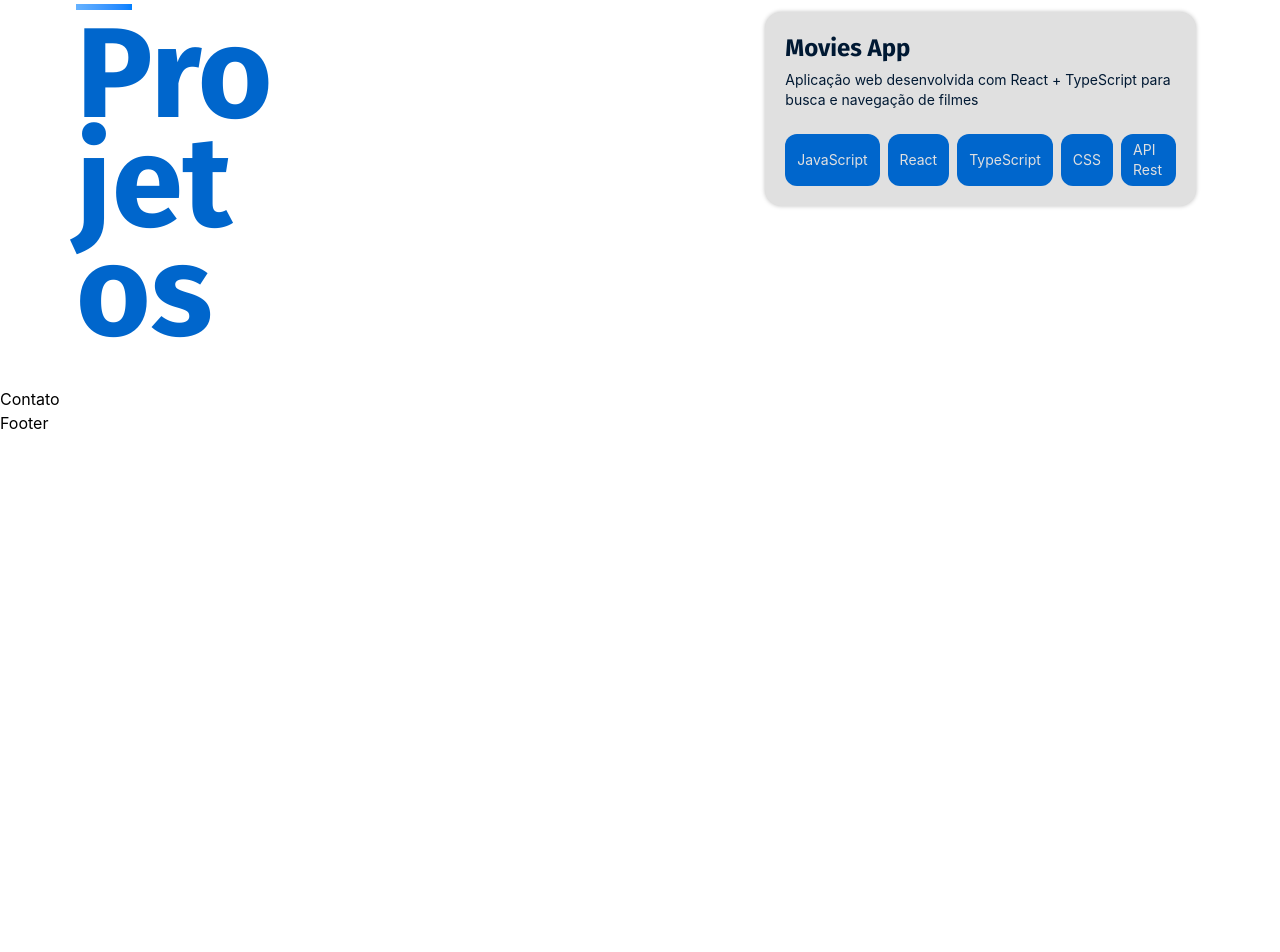
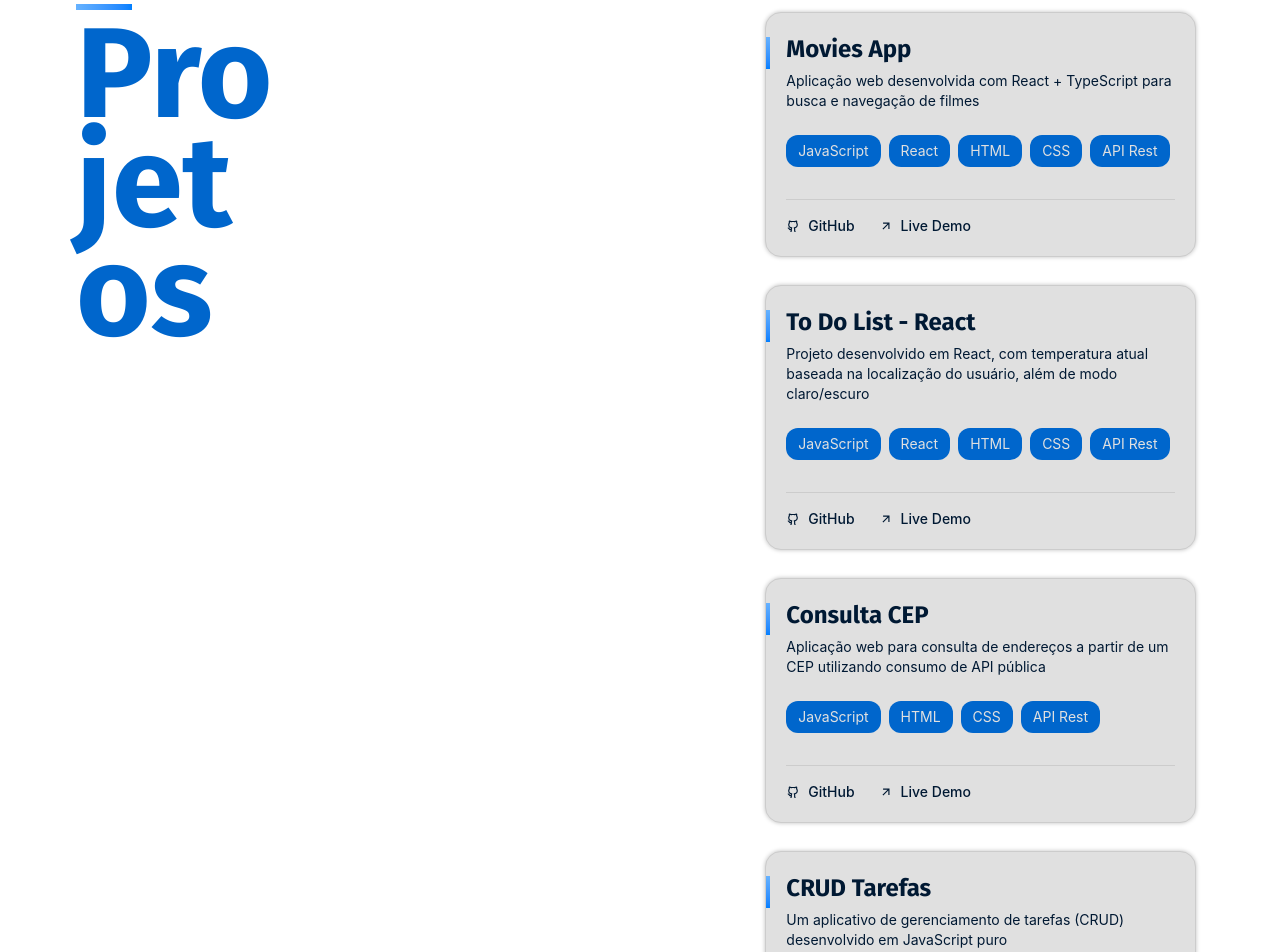
Before and after one commit to gutosavi/gustavo-portfolio, a React (Vite) app: page / in a window 1280 px wide. Shown: the part 2640-3592 px from the top of the page. Before the commit the page ends 3075 px from the top, so only its background shows below. Built offline with nearby package versions, Linux system fonts and the light colour scheme.

Commit message:
feat: finaliza seção [Projetos.tsx]

```diff
--- a/src/sections/Projetos.tsx
+++ b/src/sections/Projetos.tsx
@@ -2,9 +2,12 @@ import React from 'react'
 import Section from '../components/Section'
 import SectionTitle from '../components/SectionTitle'
 import Container from '../components/Container'
-import { motion } from 'framer-motion'
 import AnimationCard from '../components/AnimationCard'
 import Tags from '../components/Tags'
+import { motion } from 'framer-motion'
+import { decorativeCardAnimation } from '../animations/animations'
+import { RiGithubLine, RiArrowRightUpLine } from 'react-icons/ri';
+import LinkCard from '../components/LinkCard'
 
 const Projetos = () => {
   return (
@@ -17,20 +20,141 @@ const Projetos = () => {
           </div>
 
           <div className='flex flex-col gap-7 p-2 *:bg-neutral-100 *:shadow-[0px_0px_4px_0px_rgba(0,0,0,0.25)] laptop:col-span-full overflow-hidden laptop:col-start-8'>
-            <AnimationCard classe={'relative p-5 rounded-2xl'} delay={0.2}>
-              <h2 className='text-primary-900 mb-1.5 font-display text-2xl font-bold leading-8'>Movies App</h2>
-              <p className='text-primary-900 text-sm'>Aplicação web desenvolvida com React + TypeScript para busca e navegação de filmes</p>
-              <div className='flex flex-row gap-2 mt-6 text-sm'>
-                <Tags text={'JavaScript'}></Tags>
-                <Tags text={'React'}></Tags>
-                <Tags text={'TypeScript'}></Tags>
-                <Tags text={'CSS'}></Tags>
-                <Tags text={'API Rest'}></Tags>
+
+            <AnimationCard
+              classe="group relative rounded-2xl border border-neutral-200 p-5 transition-all duration-300 hover:border-primary-300" delay={0.2}>
+
+              <motion.div
+                variants={decorativeCardAnimation}
+                className="absolute top-6 left-0 h-8 w-1 origin-top bg-linear-to-b from-primary-300 to-primary-500"/>
+
+              <div
+                className="transition-transform duration-300 group-hover:scale-[1.01]">
+
+                <h2
+                  className="mb-1.5 font-display text-2xl font-bold leading-8 text-primary-900">
+                  Movies App
+                </h2>
+
+                <p className="text-sm text-primary-900">
+                  Aplicação web desenvolvida com React + TypeScript para busca e navegação de filmes
+                </p>
+
+                <div className="mt-6 flex flex-wrap gap-2 text-sm">
+                  <Tags text="JavaScript" />
+                  <Tags text="React" />
+                  <Tags text="HTML" />
+                  <Tags text="CSS" />
+                  <Tags text="API Rest" />
+                </div>
+              </div>
+
+              <div className="mt-8 flex items-center gap-6 border-t border-neutral-200 pt-4">
+                <LinkCard href="https://github.com/gutosavi/react-movies-app" text="GitHub" icon={RiGithubLine}/>
+                <LinkCard href="https://github.com/gutosavi/react-movies-app" text="Live Demo" icon={RiArrowRightUpLine}/>
+              </div>
+            </AnimationCard>
+
+            <AnimationCard
+              classe="group relative rounded-2xl border border-neutral-200 p-5 transition-all duration-300 hover:border-primary-300" delay={0.2}>
+
+              <motion.div
+                variants={decorativeCardAnimation}
+                className="absolute top-6 left-0 h-8 w-1 origin-top bg-linear-to-b from-primary-300 to-primary-500"/>
+
+              <div
+                className="transition-transform duration-300 group-hover:scale-[1.01]">
+
+                <h2
+                  className="mb-1.5 font-display text-2xl font-bold leading-8 text-primary-900">
+                  To Do List - React
+                </h2>
+
+                <p className="text-sm text-primary-900">
+                  Projeto desenvolvido em React, com temperatura atual baseada na localização do usuário, além de modo claro/escuro
+                </p>
+
+                <div className="mt-6 flex flex-wrap gap-2 text-sm">
+                  <Tags text="JavaScript" />
+                  <Tags text="React" />
+                  <Tags text="HTML" />
+                  <Tags text="CSS" />
+                  <Tags text="API Rest" />
+                </div>
+              </div>
+
+              <div className="mt-8 flex items-center gap-6 border-t border-neutral-200 pt-4">
+                <LinkCard href="https://github.com/gutosavi/react-to-do-list" text="GitHub" icon={RiGithubLine}/>
+                <LinkCard href="https://github.com/gutosavi/react-to-do-list" text="Live Demo" icon={RiArrowRightUpLine}/>
+              </div>
+            </AnimationCard>
+
+            <AnimationCard
+              classe="group relative rounded-2xl border border-neutral-200 p-5 transition-all duration-300 hover:border-primary-300" delay={0.2}>
+
+              <motion.div
+                variants={decorativeCardAnimation}
+                className="absolute top-6 left-0 h-8 w-1 origin-top bg-linear-to-b from-primary-300 to-primary-500"/>
+
+              <div
+                className="transition-transform duration-300 group-hover:scale-[1.01]">
+
+                <h2
+                  className="mb-1.5 font-display text-2xl font-bold leading-8 text-primary-900">
+                  Consulta CEP
+                </h2>
+
+                <p className="text-sm text-primary-900">
+                  Aplicação web para consulta de endereços a partir de um CEP utilizando consumo de API pública
+                </p>
+
+                <div className="mt-6 flex flex-wrap gap-2 text-sm">
+                  <Tags text="JavaScript" />
+                  <Tags text="HTML" />
+                  <Tags text="CSS" />
+                  <Tags text="API Rest" />
+                </div>
+              </div>
+
+              <div className="mt-8 flex items-center gap-6 border-t border-neutral-200 pt-4">
+                <LinkCard href="https://github.com/gutosavi/busca-cep" text="GitHub" icon={RiGithubLine}/>
+                <LinkCard href="https://github.com/gutosavi/busca-cep" text="Live Demo" icon={RiArrowRightUpLine}/>
+              </div>
+            </AnimationCard>
+
+            <AnimationCard
+              classe="group relative rounded-2xl border border-neutral-200 p-5 transition-all duration-300 hover:border-primary-300" delay={0.2}>
+
+              <motion.div
+                variants={decorativeCardAnimation}
+                className="absolute top-6 left-0 h-8 w-1 origin-top bg-linear-to-b from-primary-300 to-primary-500"/>
+
+              <div
+                className="transition-transform duration-300 group-hover:scale-[1.01]">
+
+                <h2
+                  className="mb-1.5 font-display text-2xl font-bold leading-8 text-primary-900">
+                  CRUD Tarefas
+                </h2>
+
+                <p className="text-sm text-primary-900">
+                  Um aplicativo de gerenciamento de tarefas (CRUD) desenvolvido em JavaScript puro
+                </p>
+
+                <div className="mt-6 flex flex-wrap gap-2 text-sm">
+                  <Tags text="JavaScript" />
+                  <Tags text="HTML" />
+                  <Tags text="CSS" />
+                </div>
+              </div>
+
+              <div className="mt-8 flex items-center gap-6 border-t border-neutral-200 pt-4">
+                <LinkCard href="https://github.com/gutosavi/CRUD-Tarefas" text="GitHub" icon={RiGithubLine}/>
+                <LinkCard href="https://github.com/gutosavi/CRUD-Tarefas" text="Live Demo" icon={RiArrowRightUpLine}/>
               </div>
             </AnimationCard>
 
           </div>
-
         </div>
       </Container>
     </Section>
```
